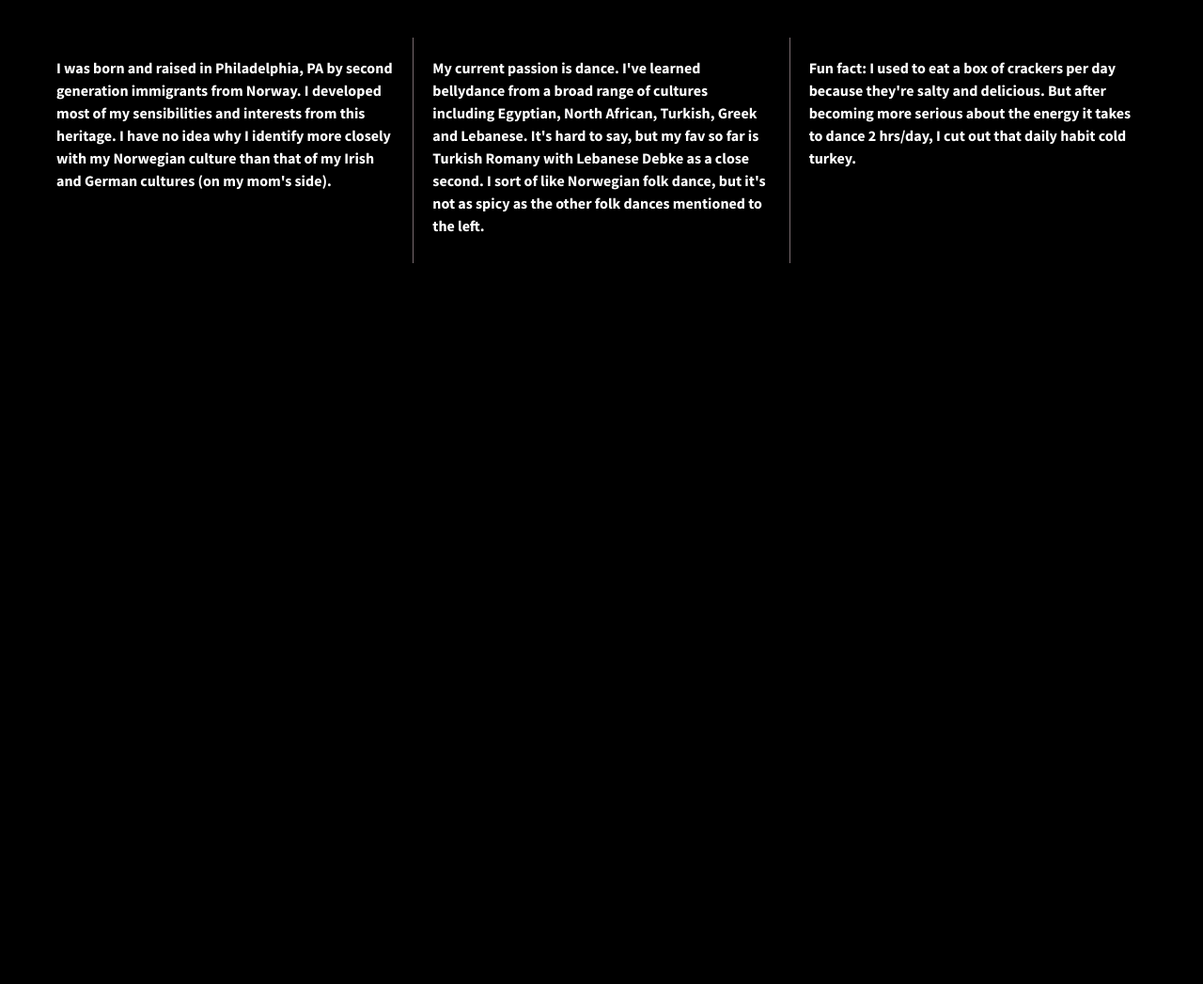
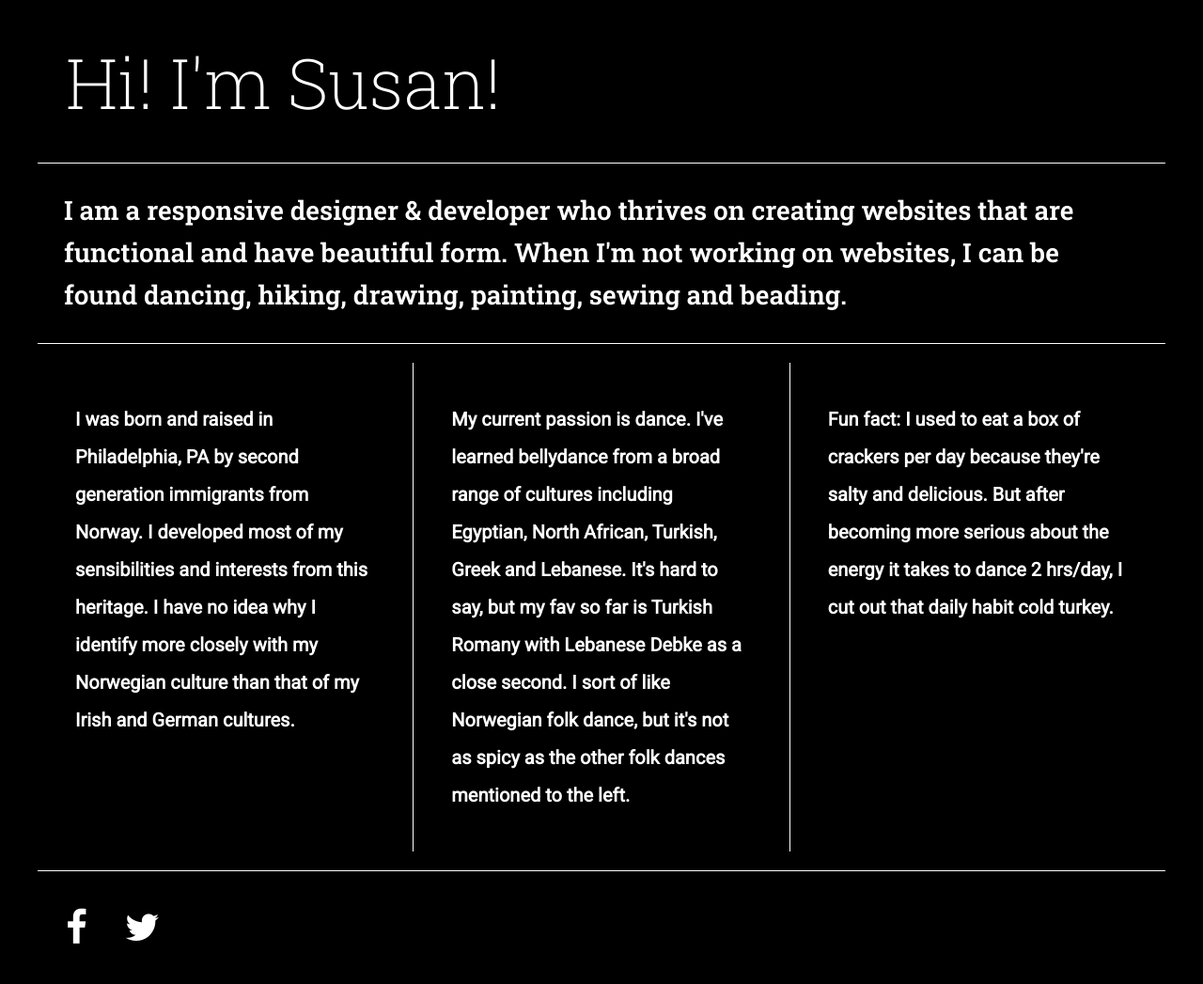
Before and after one commit to susangparsons/07.01-206-divs-flexbox-starter, a plain HTML site: page index.html in a window 1280 px wide. Shown: the whole page at 94% size. Before the commit the page ends 880 px from the top, so only its background shows below. Drawn offline with nearby package versions, Linux system fonts and the light colour scheme.

Commit message:
Revised html and css for new responsive layout

```diff
--- a/css/main.css
+++ b/css/main.css
@@ -9,11 +9,14 @@
 /* ==========================================================================
    Base styles: opinionated defaults
    ========================================================================== */
-
+/** {
+  box-sizing: border-box;
+}
+*/
 html {
-    color: #222;
+    color: #fff;
     font-size: 1em;
-    line-height: 1.4;
+    line-height: 2em;
 }
 
 /*
@@ -96,45 +99,84 @@ textarea {
    ========================================================================== */
 
 
-html {
-  background-color: #000;
-  height: 100%;
-}
-
 body {
-  font-family: 'Source Sans Pro', sans-serif;
-  padding: 2em;
+  font-family: 'Roboto Slab', serif;
+  padding: 0 2em;
   font-size: 1.25em;
   height: 100%;
+  background: #000;
 }
 
 .wrapper {
-  /*add display:flex and set justify-content to space-between*/
   background: #000;
-  font-weight: 700;
+  font-weight: 600;
+  width: 100%;
   display: flex;
-  justify-content: space-between;
-  flex-wrap: nowrap;
+  flex-flow: row wrap
+}
+
+header,
+footer {
+  background-color: #000;
+  font-weight: 200;
+  height: 10%;
+  width: 100%;
+  padding: 0 1.5em;
+  display: flex;
+  flex: 1 100%;
+}
+
+header h1 {
+  font-weight: 200;
+  font-size: 3.7em;
+  line-height: 1em;
+}
+
+.main-container {
+  border-top: 1px solid #fff;
+  background-color: #000;
+  width: 100%;
+  padding: 0 1em;
+  display: flex;
+  flex: 1 100%;
+  font-size: 1.4em;
+  line-height: 1.6em;
+}
+
+.container {
+  background-color: #000;
+  border-top: 1px solid #fff;
+  border-bottom: 1px solid #fff;
+  font-family: 'Roboto', sans-serif;
+  padding: 1em 2em;
+  display: flex;
+  flex-flow: column wrap;
 }
 
 .div-1, .div-2, .div-3 {
-  /*give the divs a width of 30%, add display:flex, set justify-content and align-items to center*/
   color: #fff;
-  line-height: 1.5em;
+  font-weight: 600;
   font-size: 0.8em;
-  height: 200px;
-  width: 30%;
-  padding: 20px;
-  display: flex;
-  justify-content: center;
-  align-items: flex-start;
+  line-height: 2.15em;
+  flex: 1 0 0px;
+}
+.div-1 {
+  background:rgba(252,252,252,0.25);
+  padding: 2em;
+}
+.div-2 {
+  background:rgba(252,252,252,0.2);
+  padding: 2em;
+}
+.div-3 {
+  background:rgba(252,252,252,0.25);
+  padding: 2em;
 }
 
-.div-1,  .div-2 {
-  border-right: 1px solid #796b70;
+.fa_custom {
+  color: #fff;
+  padding: 1em 1em 1em 0;
 }
-
-
 
 
 /* ==========================================================================
@@ -211,11 +253,62 @@ body {
     clear: both;
 }
 
+/*
+@media only screen and (min-width: 35em) {
+Style adjustments for viewports that meet the condition
+}
+*/
+
 /* ==========================================================================
-   EXAMPLE Media Queries for Responsive Design.
-   These examples override the primary ('mobile first') styles.
+   Media Queries for Responsive Design.
+   --override the primary ('mobile first') styles.
    Modify as content requires.
    ========================================================================== */
+
+/* ----------- Tablets larger than 768px wide ----------- */
+@media (min-width: 768px) {
+  .container {
+    flex-flow: row nowrap;
+  }
+
+  .div-1, .div-2, .div-3 {
+    font-size: 0.8em;
+    line-height: 2em;
+    background: #000;
+  }
+
+  .div-1 {
+    padding: 2em 2em 2em 0;
+   }
+
+  .div-2, .div-3 {
+    border-left: 1px solid #fff;
+  }
+  .div-3 {
+    padding: 2em 0 2em 2em;
+   }
+}
+
+/* ----------- Monitors larger than 1200px wide ----------- */
+@media (min-width: 1200px) {
+  .container {
+    flex-flow: row nowrap;
+  }
+  .div-1, .div-2, .div-3 {
+    font-size: 1em;
+    line-height: 2em;
+    background: #000;
+  }
+  .div-1 {
+    padding: 2em 2em 2em 0;
+  }
+  .div-2, .div-3 {
+    border-left: 1px solid #fff;
+  }
+  .div-3 {
+    padding: 2em 0 2em 2em;
+   }
+}
 
 @media print,
        (-webkit-min-device-pixel-ratio: 1.25),
--- a/index.html
+++ b/index.html
@@ -13,8 +13,8 @@
         <link rel="stylesheet" href="css/normalize.css">
         <link rel="stylesheet" href="css/main.css">
         <script src="js/vendor/modernizr-2.8.3.min.js"></script>
-        <link href='http://fonts.googleapis.com/css?family=Lora:700' rel='stylesheet' type='text/css'>
-        <link href='http://fonts.googleapis.com/css?family=Source+Sans+Pro:400,700' rel='stylesheet' type='text/css'>
+        <link rel="stylesheet" href="https://maxcdn.bootstrapcdn.com/font-awesome/4.4.0/css/font-awesome.min.css">
+        <link href="https://fonts.googleapis.com/css2?family=Roboto&family=Roboto+Slab:wght@200;400;600&display=swap" rel="stylesheet">
     </head>
     <body>
         <!--[if lt IE 8]>
@@ -22,18 +22,27 @@
         <![endif]-->
 
         <section class="wrapper">
+            <header>
+                <h1>Hi! I'm Susan!</h1>
+            </header>
+            <div class="main-container">
+                <p>I am a responsive designer &amp; developer who thrives on creating websites that are functional and have beautiful form. When I'm not working on websites, I can be found dancing, hiking, drawing, painting, sewing and beading.</p>
+            </div>
+                <div class="container">
                     <div class="div-1">
-                <div>
-                I was born and raised in Philadelphia, PA by second generation immigrants from Norway. I developed most of my sensibilities and interests from this heritage. I have no idea why I identify more closely with my Norwegian culture than that of my Irish and German cultures (on my mom's side).
-                </div>
+                        I was born and raised in Philadelphia, PA by second generation immigrants from Norway. I developed most of my sensibilities and interests from this heritage. I have no idea why I identify more closely with my Norwegian culture than that of my Irish and German cultures.
                     </div>
                     <div class="div-2">
                         My current passion is dance. I've learned bellydance from a broad range of cultures including Egyptian, North African, Turkish, Greek and Lebanese. It's hard to say, but my fav so far is Turkish Romany with Lebanese Debke as a close second. I sort of like Norwegian folk dance, but it's not as spicy as the other folk dances mentioned to the left.
                     </div>
                     <div class="div-3">
-
                         Fun fact: I used to eat a box of crackers per day because they're salty and delicious. But after becoming more serious about the energy it takes to dance 2 hrs/day, I cut out that daily habit cold turkey.
                     </div>
+                </div>
+            <footer>
+                <i class="fa fa-facebook fa_custom fa-2x"></i>
+                <i class="fa fa-twitter fa_custom fa-2x"></i>
+            </footer>
         </section>
 
         <script src="https://ajax.googleapis.com/ajax/libs/jquery/1.11.3/jquery.min.js"></script>
```
Lines whose indentation alone changed are shown as unchanged.
